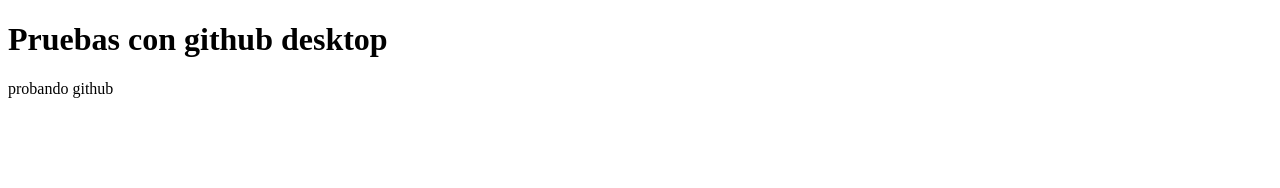
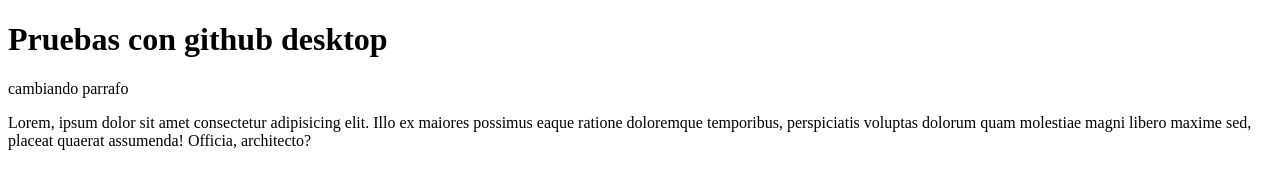
Before and after one commit to josecodetech/pruebas02, a plain HTML site: page index.html in a window 1280 px wide. Drawn offline with Linux system fonts and the light colour scheme.

Commit message:
añado parrafo a index html

```diff
--- a/index.html
+++ b/index.html
@@ -8,6 +8,8 @@
 </head>
 <body>
     <h1>Pruebas con github desktop</h1>
-    <p>probando github</p>
+    <p>cambiando parrafo</p>
+    <p>Lorem, ipsum dolor sit amet consectetur adipisicing elit. Illo ex maiores possimus eaque ratione doloremque temporibus, perspiciatis voluptas dolorum quam molestiae magni libero maxime sed,
+         placeat quaerat assumenda! Officia, architecto?</p>
 </body>
 </html>
```
